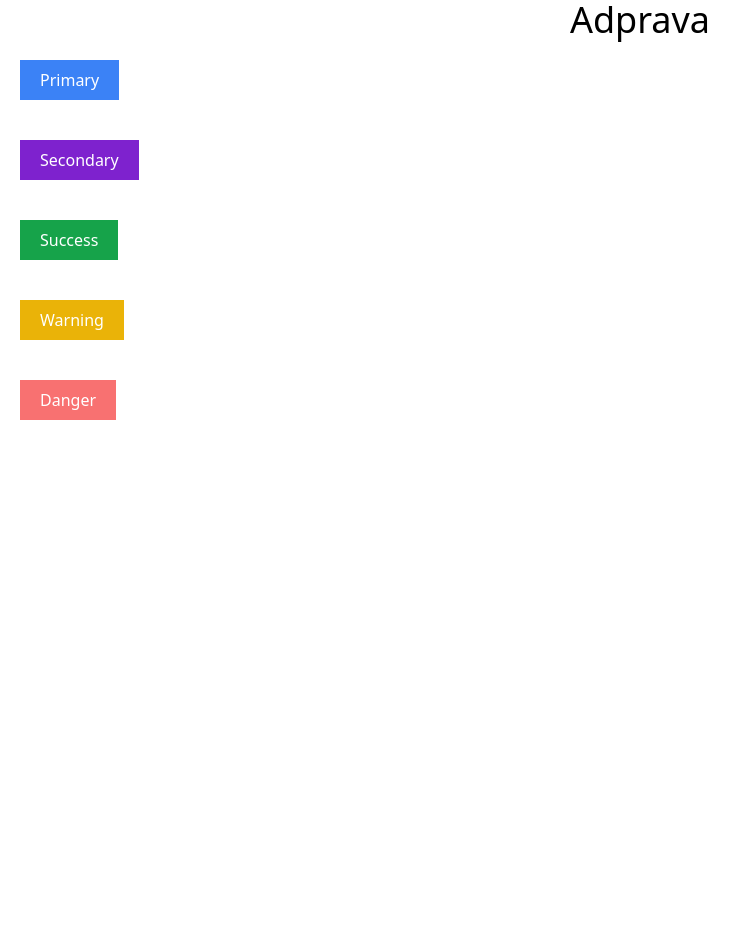
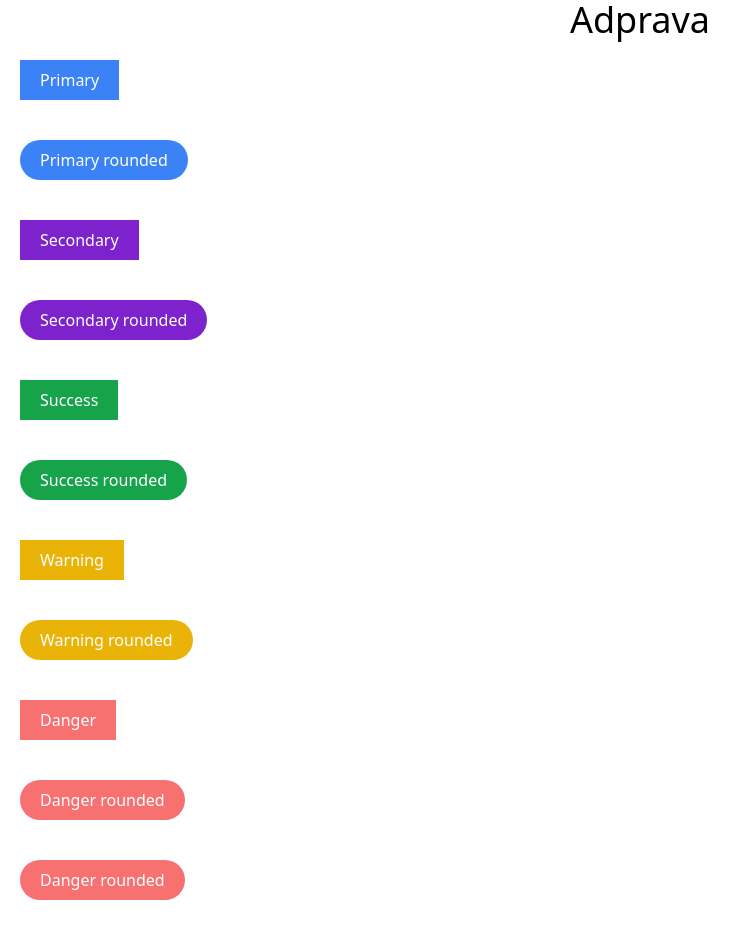
Before and after one commit to yunusparvezkhan/adprava, a React (Create React App) app: page / in a window 1280 px wide. Shown: the top 938 px of the page, without its empty margins (0-750 px from the left). Before the commit the page ends 800 px from the top, so only its background shows below. Built offline with nearby package versions, Linux system fonts and the light colour scheme.

Commit message:
v1 Delta 1.8 || Created styling logics for Outlined buttons and Rounded buttons

```diff
--- a/src/App.js
+++ b/src/App.js
@@ -7,10 +7,18 @@ function App() {
       <h1 className="text-4xl text-center">Adprava</h1>
       <div>
         <Button primary>Primary</Button>
+        <Button primary rounded >Primary rounded </Button>
         <Button secondary>Secondary</Button>
+        <Button secondary rounded >Secondary rounded </Button>
         <Button success>Success</Button>
+        <Button success rounded >Success rounded </Button>
         <Button warning>Warning</Button>
+        <Button warning rounded >Warning rounded </Button>
         <Button danger>Danger</Button>
+        <Button danger rounded >Danger rounded </Button>
+        <Button danger rounded >Danger rounded </Button>
+        <Button outlined >Outlined</Button>
+        <Button outlined rounded >Outlined rounded </Button>
       </div>
     </div>
   );
--- a/src/lib/Button.js
+++ b/src/lib/Button.js
@@ -12,18 +12,22 @@ const Button = ({
     rounded
 }) => {
     const [btntype, setBtntype] = useState('');
+    const [btnroundness, setBtnroundness] = useState('');
+    const [btnoutline, setBtnoutline] = useState('');
     let dummyvar = false;
 
     useEffect(() => {
-        primary === true ? setBtntype('bg-blue-500 text-white m-5 py-2 px-5') : dummyvar = !dummyvar;
-        secondary === true ? setBtntype('bg-purple-700 text-white m-5 py-2 px-5') : dummyvar = !dummyvar;
-        success === true ? setBtntype('bg-green-600 text-white m-5 py-2 px-5') : dummyvar = !dummyvar;
-        warning === true ? setBtntype('bg-yellow-500 text-white m-5 py-2 px-5') : dummyvar = !dummyvar;
-        danger === true ? setBtntype('bg-red-400 text-white m-5 py-2 px-5') : dummyvar = !dummyvar;
+        primary === true ? setBtntype('bg-blue-500 text-white m-5 py-2 px-5 ') : dummyvar = !dummyvar;
+        secondary === true ? setBtntype('bg-purple-700 text-white m-5 py-2 px-5 ') : dummyvar = !dummyvar;
+        success === true ? setBtntype('bg-green-600 text-white m-5 py-2 px-5 ') : dummyvar = !dummyvar;
+        warning === true ? setBtntype('bg-yellow-500 text-white m-5 py-2 px-5 ') : dummyvar = !dummyvar;
+        danger === true ? setBtntype('bg-red-400 text-white m-5 py-2 px-5 ') : dummyvar = !dummyvar;
+        outlined === true ? setBtnoutline('border-2 border-blue-800 text-black m-5 py-2 px-5 ') : dummyvar = !dummyvar;
+        rounded === true ? setBtnroundness('rounded-full ') : dummyvar = !dummyvar;
     }, []);
     return (
         <div>
-            <button className={btntype}>{children}</button>
+            <button className={btntype + btnoutline + btnroundness}>{children}</button>
         </div>
     )
 }
```
